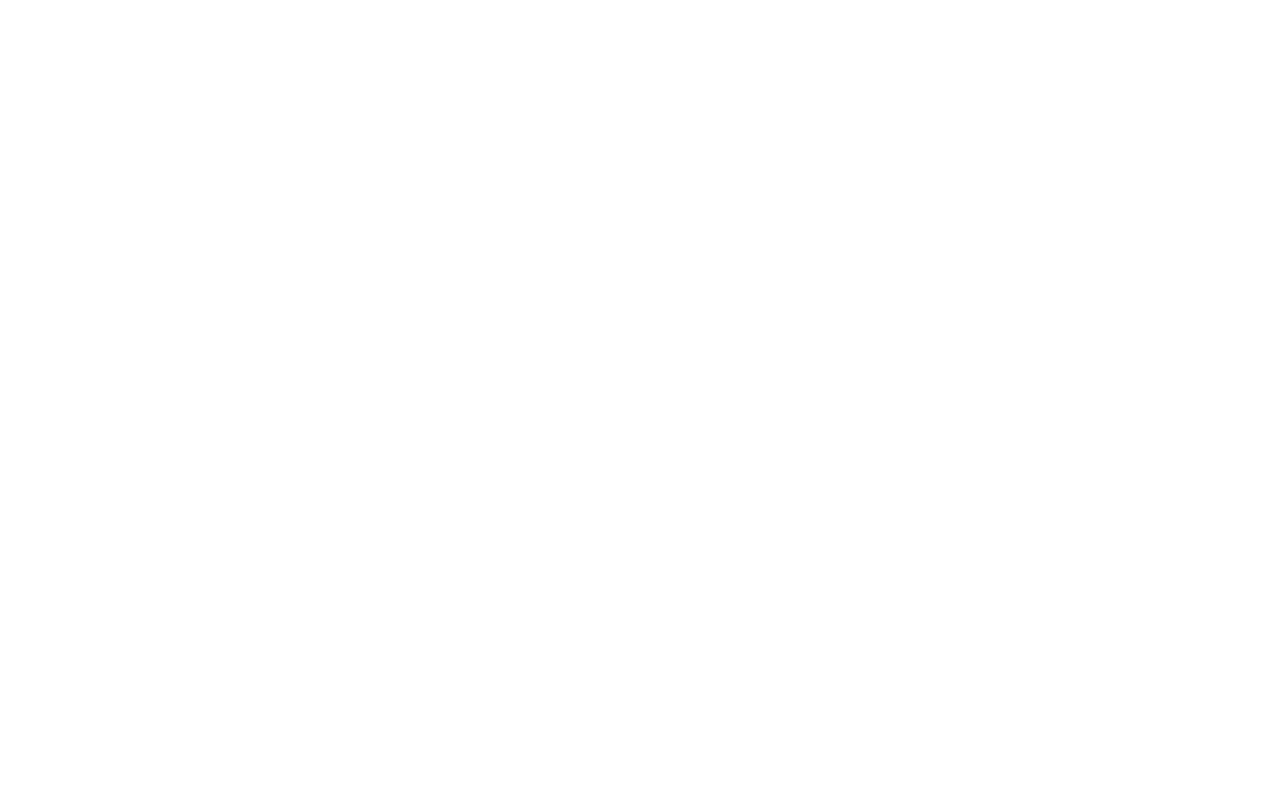
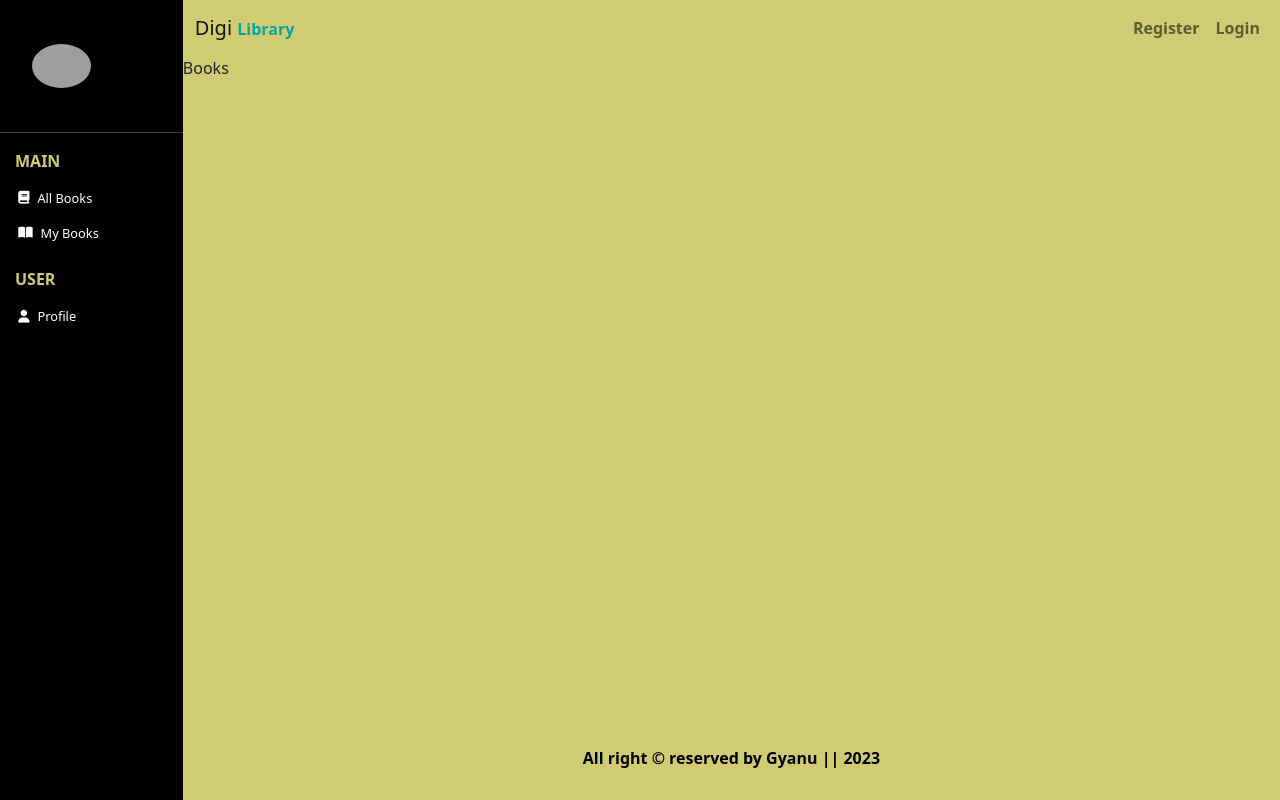
Before and after one commit to gyanu-sherchan-dev/frontend-Digi-Library, a React (Create React App) app: page /books in a window 1280 px wide. Before the commit this address had no page. Built offline with nearby package versions, Linux system fonts and the light colour scheme; grey boxes are pictures that could not be loaded.

Commit message:
login integration with BE,dashboard and sidbar added, logout functionality added

```diff
--- a/src/App.js
+++ b/src/App.js
@@ -4,6 +4,7 @@ import Registration from "./pages/Registration";
 import { ToastContainer } from "react-toastify";
 import { BrowserRouter, Route, Routes } from "react-router-dom";
 import Login from "./pages/Login";
+import Books from "./pages/Books";
 
 const App = () => {
   return (
@@ -12,6 +13,7 @@ const App = () => {
         <Routes>
           <Route path="/register" element={<Registration />} />
           <Route path="/" element={<Login />} />
+          <Route path="/books" element={<Books />} />
         </Routes>
         <ToastContainer />
       </BrowserRouter>
--- a/src/App.scss
+++ b/src/App.scss
@@ -61,9 +61,137 @@
     }
   }
 }
-//children
+//children register and login
 .children {
   min-height: 78vh;
+}
+
+// dashboardLayout
+.dashboard-layout {
+  .message {
+    color: darkorchid;
+    margin-right: 4px;
+  }
+  .message:hover {
+    background-color: purple;
+    color: white;
+    cursor: pointer;
+    padding: 4px 8px;
+    border-radius: 4px;
+  }
+
+  .btn-logout {
+    color: black;
+    font-weight: 700;
+  }
+  .btn-logout:hover {
+    cursor: pointer;
+    padding: 4px 8px;
+    background-color: purple;
+    color: white;
+    border-radius: 4px;
+  }
+
+  display: flex;
+  max-width: 100vw;
+
+  .sidebar {
+    flex: 0.5;
+    background: #000;
+    color: white;
+    font-weight: 500;
+    min-height: 100vh;
+
+    .top {
+      height: 100px;
+      display: flex;
+      align-items: center;
+      padding: 2rem;
+      margin: 1rem auto;
+
+      img {
+        width: 50%;
+        border-radius: 50%;
+      }
+    }
+
+    .bottom {
+      padding-left: 15px;
+
+      ul {
+        list-style: none;
+        padding: 0 !important;
+
+        .title {
+          font-style: 0.8rem;
+          font-weight: 700;
+          color: rgb(207, 204, 115);
+          margin: 1rem 0 0.5rem 0;
+        }
+
+        .link {
+          display: flex;
+          align-items: center;
+          gap: 0.5rem;
+          padding: 0.5rem 0.2rem;
+          font-size: 0.8rem;
+          color: inherit;
+          text-decoration: none;
+        }
+
+        .link:hover {
+          background-color: #fff;
+          color: black;
+        }
+      }
+    }
+  }
+
+  @media screen and (max-width: 768px) {
+    .sidebar {
+      width: 5%;
+
+      .top {
+        padding: 1rem;
+
+        img {
+          width: 100%;
+        }
+      }
+
+      .bottom {
+        padding: 0;
+
+        ul {
+          display: flex;
+          flex-direction: column;
+          align-items: center;
+          gap: 1rem;
+
+          .link {
+            padding: 0.8rem;
+            color: cyan;
+
+            span {
+              display: none;
+            }
+          }
+        }
+      }
+    }
+  }
+
+  .dashboard-main {
+    flex: 3;
+    background: rgb(207, 204, 115);
+    height: 100vh;
+    display: flex;
+    flex-direction: column;
+
+    .content {
+      height: 80vh;
+    }
+  }
 }
 
 .footer {
--- /dev/null
+++ b/src/component/Layout/DashboardLayout.js
@@ -0,0 +1,29 @@
+import React, { useEffect, useState } from "react";
+import Header from "./Header";
+import Footer from "./Footer";
+import Sidebar from "../sidebar/Sidebar";
+
+const DashboardLayout = ({ children }) => {
+  const [user, setUser] = useState({});
+
+  useEffect(() => {
+    const u = JSON.parse(sessionStorage.getItem("user"));
+    if (u) {
+      setUser(u);
+    }
+  }, []);
+  console.log(user);
+  return (
+    <div className="dashboard-layout">
+      {/* side-bar */}
+      <Sidebar currentUser={user} />
+      <div className="dashboard-main">
+        <Header currentUser={user} />
+        <div className="content">{children}</div>
+        <Footer />
+      </div>
+    </div>
+  );
+};
+
+export default DashboardLayout;
--- /dev/null
+++ b/src/component/Layout/Footer.js
@@ -0,0 +1,13 @@
+import React from "react";
+
+const Footer = () => {
+  return (
+    <div>
+      <footer className="footer">
+        <p>All right &copy; reserved by Gyanu || 2023</p>
+      </footer>
+    </div>
+  );
+};
+
+export default Footer;
--- a/src/component/Layout/Header.js
+++ b/src/component/Layout/Header.js
@@ -1,9 +1,16 @@
 import React from "react";
 import Container from "react-bootstrap/Container";
+import Button from "react-bootstrap/Container";
 import Nav from "react-bootstrap/Nav";
 import Navbar from "react-bootstrap/Navbar";
+import { useNavigate } from "react-router-dom";
 
-const Header = () => {
+const Header = ({ currentUser }) => {
+  const navigate = useNavigate();
+  const handleLogout = () => {
+    sessionStorage.removeItem("user");
+    navigate("/");
+  };
   return (
     <>
       <Navbar variant="light" className="nav">
@@ -12,8 +19,26 @@ const Header = () => {
             <i className="zmdi zmdi-library"></i> Digi <span>Library</span>
           </Navbar.Brand>
           <Nav className="ms-auto fw-bolder">
-            <Nav.Link href="/register">Register</Nav.Link>
-            <Nav.Link href="/">Login</Nav.Link>
+            {currentUser?._id ? (
+              <>
+                <div className="message d-flex align-items-center gap-2">
+                  Welcome!{currentUser.fName}
+                </div>
+
+                <Button
+                  className=" btn-logout align-items-center"
+                  onClick={handleLogout}
+                >
+                  Logout
+                </Button>
+              </>
+            ) : (
+              <>
+                {" "}
+                <Nav.Link href="/register">Register</Nav.Link>
+                <Nav.Link href="/">Login</Nav.Link>
+              </>
+            )}
           </Nav>
         </Container>
       </Navbar>
--- a/src/component/Layout/Layout.js
+++ b/src/component/Layout/Layout.js
@@ -1,14 +1,13 @@
 import React from "react";
 import Header from "./Header";
+import Footer from "./Footer";
 
 const Layout = ({ children }) => {
   return (
     <div className="layout">
       <Header />
       <div className="children">{children}</div>
-      <footer className="footer">
-        <p>All right &copy; reserved by Gyanu || 2023</p>
-      </footer>
+      <Footer />
     </div>
   );
 };
--- /dev/null
+++ b/src/component/sidebar/Sidebar.js
@@ -0,0 +1,59 @@
+import React from "react";
+import { Link } from "react-router-dom";
+
+const Sidebar = ({ currentUser }) => {
+  return (
+    <div className="sidebar">
+      <div className="top">
+        <img
+          src="https://images.unsplash.com/photo-1633332755192-727a05c4013d?ixlib=rb-4.0.3&ixid=MnwxMjA3fDB8MHxwaG90by1wYWdlfHx8fGVufDB8fHx8&auto=format&fit=crop&w=880&q=80"
+          alt="profile-img "
+        />
+      </div>
+      <hr />
+      <div className="bottom">
+        <ul>
+          <div className="title">MAIN</div>
+          <li>
+            <Link to="/books" className="link">
+              <i className="fa-solid fa-book"></i> <span>All Books</span>
+            </Link>
+          </li>
+          <li>
+            <Link to="/" className="link">
+              <i className="fa-solid fa-book-open"></i>
+              <span>My Books</span>
+            </Link>
+          </li>
+
+          {currentUser?.role === "teacher" && (
+            <>
+              <li>
+                <Link to="/" className="link">
+                  <i className="fa-solid fa-book-medical"></i>
+                  <span>Add Book</span>
+                </Link>
+              </li>
+              <li>
+                <Link to="/" className="link">
+                  <i className="fa-solid fa-left-right"></i>{" "}
+                  <span>Transactions</span>
+                </Link>
+              </li>
+            </>
+          )}
+
+          <p className="title">USER</p>
+          <li>
+            <Link to="/" className="link">
+              <i className="fa-solid fa-user"></i>
+              <span>Profile</span>
+            </Link>
+          </li>
+        </ul>
+      </div>
+    </div>
+  );
+};
+
+export default Sidebar;
--- a/src/helpers/axiosHelpers.js
+++ b/src/helpers/axiosHelpers.js
@@ -20,6 +20,7 @@ export const postNewUser = async (userData) => {
 export const loginUser = async (userData) => {
   try {
     const { data } = await axios.post(userApiUrl + "/login", userData);
+    console.log(data);
     return data;
   } catch (error) {
     return {
--- /dev/null
+++ b/src/pages/Books.js
@@ -0,0 +1,8 @@
+import React from "react";
+import DashboardLayout from "../component/Layout/DashboardLayout";
+
+const Books = () => {
+  return <DashboardLayout>Books</DashboardLayout>;
+};
+
+export default Books;
```
